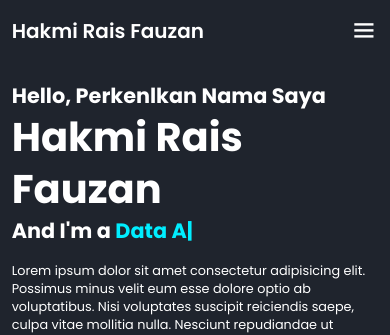
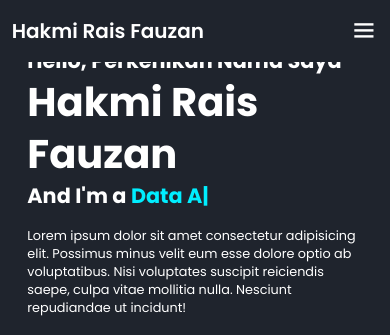
Before and after one commit to raisfauzan/landingPage, a plain HTML site: page index.html in a window 390 px wide. Shown: the top 335 px of the page. Drawn offline with nearby package versions, Linux system fonts and the light colour scheme.

Commit message:
uodate css dan js

```diff
--- a/css/style.css
+++ b/css/style.css
@@ -446,6 +446,7 @@ span {
 
     .home {
         flex-direction: column;
+        padding: 2rem 7%;
     }
 
     .home-content h3 {
--- a/js/script.js
+++ b/js/script.js
@@ -53,7 +53,7 @@ ScrollReveal().reveal('.home-content p, .about-content', { origin: 'right' });
 
 /*==================== typed js ====================*/
 const typed = new Typed('.multiple-text', {
-    strings: ['FrontEnd Developer', 'Data Analytics', 'Youtuber'],
+    strings: ['FrontEnd Developer', 'Data Analytics', 'Educator'],
     typeSpeed: 100,
     backSpeed: 100,
     backDelay: 1000,
```
